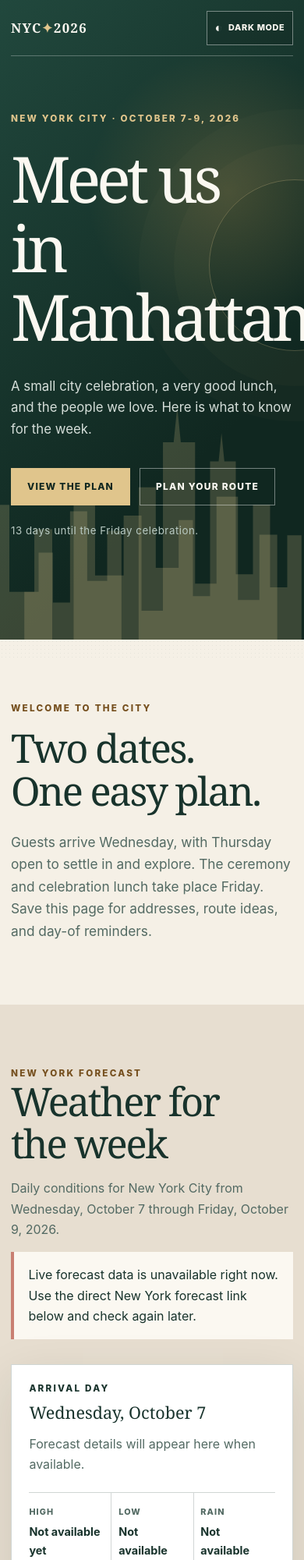
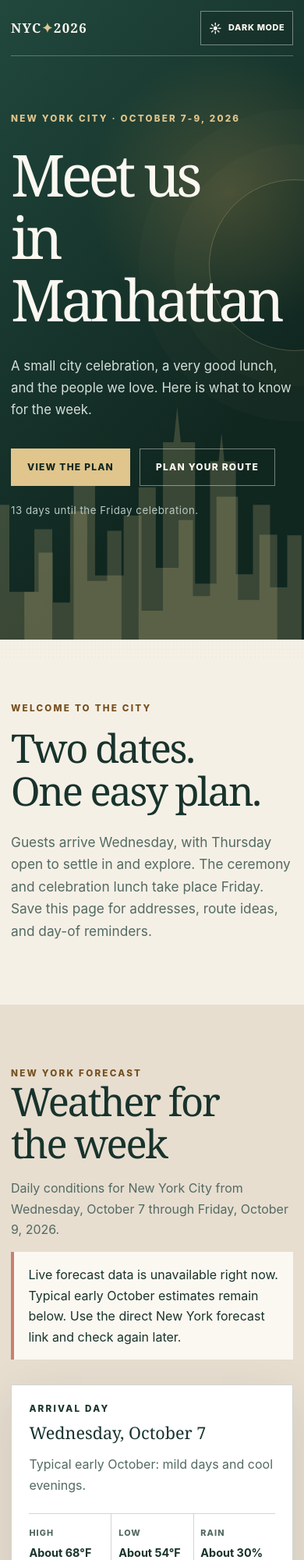
Before and after one commit to willbeaumont/NYC-wedding, a website: page index.html in a window 390 px wide. Shown: the top 2000 px of the page at 78% size. Drawn offline with Linux system fonts and the light colour scheme; no server answers.

Commit message:
fix: improve mobile layout and theme feedback

```diff
--- a/index.html
+++ b/index.html
@@ -83,41 +83,41 @@
           <p>Daily conditions for New York City from Wednesday, October 7 through Friday, October 9, 2026.</p>
         </div>
 
-        <p class="weather-status" id="weather-status" role="status" aria-live="polite" aria-atomic="true">It is too early for a reliable daily forecast. Check again closer to October 7, 2026.</p>
+        <p class="weather-status" id="weather-status" role="status" aria-live="polite" aria-atomic="true">Typical early October conditions are shown until a live daily forecast is available closer to October 7, 2026.</p>
         <div class="weather-grid" aria-label="Wedding week weather">
           <article class="weather-card" data-weather-date="2026-10-07">
             <p class="card-kicker">Arrival day</p>
             <h3>Wednesday, October 7</h3>
-            <p class="weather-condition" data-weather-condition>Forecast details will appear here when available.</p>
+            <p class="weather-condition" data-weather-condition>Typical early October: mild days and cool evenings.</p>
             <dl class="weather-details">
-              <div><dt>High</dt><dd data-weather-high>Not available yet</dd></div>
-              <div><dt>Low</dt><dd data-weather-low>Not available yet</dd></div>
-              <div><dt>Rain</dt><dd data-weather-rain>Not available yet</dd></div>
+              <div><dt>High</dt><dd data-weather-high>About 68°F</dd></div>
+              <div><dt>Low</dt><dd data-weather-low>About 54°F</dd></div>
+              <div><dt>Rain</dt><dd data-weather-rain>About 30% chance</dd></div>
             </dl>
           </article>
           <article class="weather-card" data-weather-date="2026-10-08">
             <p class="card-kicker">Open day</p>
             <h3>Thursday, October 8</h3>
-            <p class="weather-condition" data-weather-condition>Forecast details will appear here when available.</p>
+            <p class="weather-condition" data-weather-condition>Typical early October: mild days and cool evenings.</p>
             <dl class="weather-details">
-              <div><dt>High</dt><dd data-weather-high>Not available yet</dd></div>
-              <div><dt>Low</dt><dd data-weather-low>Not available yet</dd></div>
-              <div><dt>Rain</dt><dd data-weather-rain>Not available yet</dd></div>
+              <div><dt>High</dt><dd data-weather-high>About 68°F</dd></div>
+              <div><dt>Low</dt><dd data-weather-low>About 54°F</dd></div>
+              <div><dt>Rain</dt><dd data-weather-rain>About 30% chance</dd></div>
             </dl>
           </article>
           <article class="weather-card" data-weather-date="2026-10-09">
             <p class="card-kicker">Wedding day</p>
             <h3>Friday, October 9</h3>
-            <p class="weather-condition" data-weather-condition>Forecast details will appear here when available.</p>
+            <p class="weather-condition" data-weather-condition>Typical early October: mild days and cool evenings.</p>
             <dl class="weather-details">
-              <div><dt>High</dt><dd data-weather-high>Not available yet</dd></div>
-              <div><dt>Low</dt><dd data-weather-low>Not available yet</dd></div>
-              <div><dt>Rain</dt><dd data-weather-rain>Not available yet</dd></div>
+              <div><dt>High</dt><dd data-weather-high>About 68°F</dd></div>
+              <div><dt>Low</dt><dd data-weather-low>About 54°F</dd></div>
+              <div><dt>Rain</dt><dd data-weather-rain>About 30% chance</dd></div>
             </dl>
           </article>
         </div>
         <div class="weather-links">
-          <p>Live daily data is provided by <a href="https://open-meteo.com/" target="_blank" rel="noopener noreferrer">Open-Meteo <span aria-hidden="true">↗</span></a> when the dates enter its 16-day forecast window.</p>
+          <p>Typical estimates are planning guidance based on New York City October climate normals. Live daily data is provided by <a href="https://open-meteo.com/" target="_blank" rel="noopener noreferrer">Open-Meteo <span aria-hidden="true">↗</span></a> when the dates enter its 16-day forecast window.</p>
           <a class="button button-weather" href="https://forecast.weather.gov/MapClick.php?lat=40.7128&amp;lon=-74.0060" target="_blank" rel="noopener noreferrer">Check the New York forecast <span aria-hidden="true">↗</span></a>
         </div>
       </div>
--- a/script.js
+++ b/script.js
@@ -101,7 +101,7 @@ function renderForecast(daily) {
 async function loadWeatherForecast({ now = new Date(), fetchImpl = globalThis.fetch, timeout = 8000 } = {}) {
   const availability = forecastAvailability(now);
   if (availability === 'early') {
-    setWeatherStatus('It is too early for a reliable daily forecast. Check again once October 9 is within the 16-day forecast window.', 'early');
+    setWeatherStatus('Typical early October conditions are shown below. Check again once October 9 is within the 16-day forecast window.', 'early');
     return 'early';
   }
   if (availability === 'past') {
@@ -113,7 +113,7 @@ async function loadWeatherForecast({ now = new Date(), fetchImpl = globalThis.fe
     return 'underway';
   }
   if (typeof fetchImpl !== 'function') {
-    setWeatherStatus('Live forecast data is unavailable right now. Use the direct New York forecast link below.', 'error');
+    setWeatherStatus('Live forecast data is unavailable right now. Typical early October estimates remain below, and the direct New York forecast link is available.', 'error');
     return 'error';
   }
 
@@ -130,7 +130,7 @@ async function loadWeatherForecast({ now = new Date(), fetchImpl = globalThis.fe
     renderForecast(payload.daily);
     return 'success';
   } catch {
-    setWeatherStatus('Live forecast data is unavailable right now. Use the direct New York forecast link below and check again later.', 'error');
+    setWeatherStatus('Live forecast data is unavailable right now. Typical early October estimates remain below. Use the direct New York forecast link and check again later.', 'error');
     return 'error';
   } finally {
     globalThis.clearTimeout(timeoutId);
@@ -165,9 +165,11 @@ function applyTheme(theme) {
   document.documentElement.style.colorScheme = theme;
 
   const toggle = document.querySelector('#theme-toggle');
+  const icon = document.querySelector('.theme-toggle-icon');
   const label = document.querySelector('#theme-toggle-label');
   const themeColor = document.querySelector('meta[name="theme-color"]');
   if (toggle) toggle.setAttribute('aria-pressed', String(isDark));
+  if (icon) icon.textContent = isDark ? '☾' : '☀';
   if (label) label.textContent = 'Dark mode';
   if (themeColor) themeColor.setAttribute('content', isDark ? '#0d1c18' : '#17352d');
   return theme;
--- a/scripts/validate.js
+++ b/scripts/validate.js
@@ -15,6 +15,7 @@ async function validate() {
     [html.includes('styles.css') && html.includes('script.js'), 'index.html must load local CSS and JavaScript'],
     [html.includes('id="weather"') && html.includes('id="weather-status" role="status"'), 'index.html must include an accessible weather widget'],
     [(html.match(/data-weather-date="2026-10-0[789]"/g) || []).length === 3, 'index.html must include all three event weather dates'],
+    [html.includes('Typical early October conditions are shown') && html.includes('About 68°F') && html.includes('About 54°F') && html.includes('About 30% chance'), 'index.html must include typical weather estimates before the live forecast is available'],
     [html.includes('forecast.weather.gov') && html.includes('rel="noopener noreferrer"'), 'index.html must include a secure direct forecast link'],
     [html.includes('id="theme-toggle"') && html.includes('aria-pressed="false"') && html.includes('id="theme-toggle-label">Dark mode</span>'), 'index.html must include an accessible theme toggle with a stable name'],
     [html.indexOf("'nyc-wedding-theme'") < html.indexOf('href="styles.css"'), 'index.html must apply a stored theme before loading CSS'],
@@ -23,6 +24,9 @@ async function validate() {
     [css.includes('.theme-toggle') && css.includes('.weather-grid'), 'styles.css must style theme and weather controls'],
     [css.includes('@media (min-width: 561px)') && css.includes('@media (min-width: 821px)'), 'styles.css must progressively enhance its mobile-first layout'],
     [css.includes(':focus-visible'), 'styles.css must provide visible keyboard focus'],
+    [css.includes('.theme-toggle[aria-pressed="true"]') && css.includes('.timeline li { grid-template-columns: minmax(0, 1fr); gap: 0.35rem; }'), 'styles.css must show selected dark mode and stack the narrow timeline'],
+    [css.includes('body {\n    min-width: 0;'), 'styles.css must not force narrow viewports wider than the available page'],
+    [javascript.includes("icon.textContent = isDark ? '☾' : '☀'"), 'script.js must provide immediate visual theme feedback'],
     [javascript.includes('api.open-meteo.com') && javascript.includes('WEATHER_FORECAST_DAYS = 16'), 'script.js must use the bounded no-key forecast provider'],
     [javascript.includes('AbortController') && javascript.includes('response.ok'), 'script.js must handle forecast timeout and HTTP failures'],
     [javascript.includes('THEME_STORAGE_KEY') && javascript.includes('prefers-color-scheme: dark'), 'script.js must persist theme preference and follow the system default'],
--- a/styles.css
+++ b/styles.css
@@ -25,6 +25,9 @@
     --text-muted: #536a63;
     --accent-text: #76501f;
     --hero-foreground: #fbf8f1;
+    --hero-gradient-start: #21483d;
+    --hero-gradient-end: #102720;
+    --hero-glow: rgba(197, 150, 77, 0.25);
     --shell: min(1180px, calc(100% - 40px));
   }
 
@@ -43,6 +46,9 @@
     --surface-muted: #1a3029;
     --text-muted: #bdd0c8;
     --accent-text: #e0bc78;
+    --hero-gradient-start: #142b24;
+    --hero-gradient-end: #07110e;
+    --hero-glow: rgba(142, 179, 183, 0.18);
   }
 
   @media (prefers-color-scheme: dark) {
@@ -61,11 +67,14 @@
       --surface-muted: #1a3029;
       --text-muted: #bdd0c8;
       --accent-text: #e0bc78;
+      --hero-gradient-start: #142b24;
+      --hero-gradient-end: #07110e;
+      --hero-glow: rgba(142, 179, 183, 0.18);
     }
   }
 
   body {
-    min-width: 320px;
+    min-width: 0;
     color: var(--ink);
     background: var(--paper);
     font-family: Inter, ui-sans-serif, system-ui, -apple-system, BlinkMacSystemFont, "Segoe UI", sans-serif;
@@ -147,8 +156,10 @@
   .nav-links a:hover { color: var(--gold-light); }
   .theme-toggle { display: none; align-items: center; justify-content: center; gap: 0.45rem; min-height: 44px; padding: 0.45rem 0.7rem; border: 1px solid rgba(255,255,255,0.42); color: inherit; background: rgba(13,28,24,0.25); font-size: 0.68rem; font-weight: 800; letter-spacing: 0.06em; text-transform: uppercase; cursor: pointer; }
   .js.theme-ready .theme-toggle { display: inline-flex; }
-  .theme-toggle:hover { color: var(--ink-deep); background: var(--gold-light); }
-  .theme-toggle-icon { font-size: 1rem; }
+  .theme-toggle:hover,
+  .theme-toggle[aria-pressed="true"] { color: var(--ink-deep); background: var(--gold-light); }
+  .theme-toggle[aria-pressed="true"] { box-shadow: inset 0 0 0 2px rgba(16, 39, 32, 0.22); }
+  .theme-toggle-icon { width: 1.15em; font-size: 1rem; line-height: 1; text-align: center; }
 
   .hero {
     position: relative;
@@ -163,7 +174,7 @@
     inset: 0;
     z-index: -3;
     content: "";
-    background: radial-gradient(circle at 75% 30%, rgba(197, 150, 77, 0.25), transparent 28%), linear-gradient(135deg, #21483d, #102720 70%);
+    background: radial-gradient(circle at 75% 30%, var(--hero-glow), transparent 28%), linear-gradient(135deg, var(--hero-gradient-start), var(--hero-gradient-end) 70%);
   }
   .hero-copy { position: relative; z-index: 2; padding-top: clamp(10rem, 20vh, 13rem); padding-bottom: 7rem; }
   .hero-copy .eyebrow { margin-bottom: 1.5rem; color: var(--gold-light); }
@@ -350,7 +361,7 @@
 
 @layer utilities {
   :root { --shell: min(100% - 28px, 700px); }
-  h1 { font-size: clamp(3.8rem, 21vw, 6.5rem); }
+  h1 { font-size: clamp(3.4rem, 19vw, 6.5rem); }
   h2 { font-size: clamp(2.6rem, 13vw, 4rem); }
   .nav { min-height: 72px; }
   .nav-links { display: none; }
@@ -372,7 +383,7 @@
   .date-stamp { flex-direction: row; justify-content: flex-start; gap: 0.65rem; padding: 1.25rem 1.5rem; border-right: 0; border-bottom: 1px solid rgba(255,255,255,0.16); }
   .day-card-featured .date-stamp { border-color: var(--line); }
   .date-stamp strong { font-size: 2.2rem; }
-  .timeline li { grid-template-columns: 82px 1fr; }
+  .timeline li { grid-template-columns: minmax(0, 1fr); gap: 0.35rem; }
   .weather-links { align-items: stretch; flex-direction: column; }
   .button-weather { width: 100%; }
   .venue-illustration { min-height: 220px; }
```
Also changed, not shown: tests/site.test.js (+22 -4 lines), .agents/tasks/task-add-weather-dark-mode/features/FEAT-003.json (added), .agents/tasks/task-add-weather-dark-mode/task.json, README.md.
